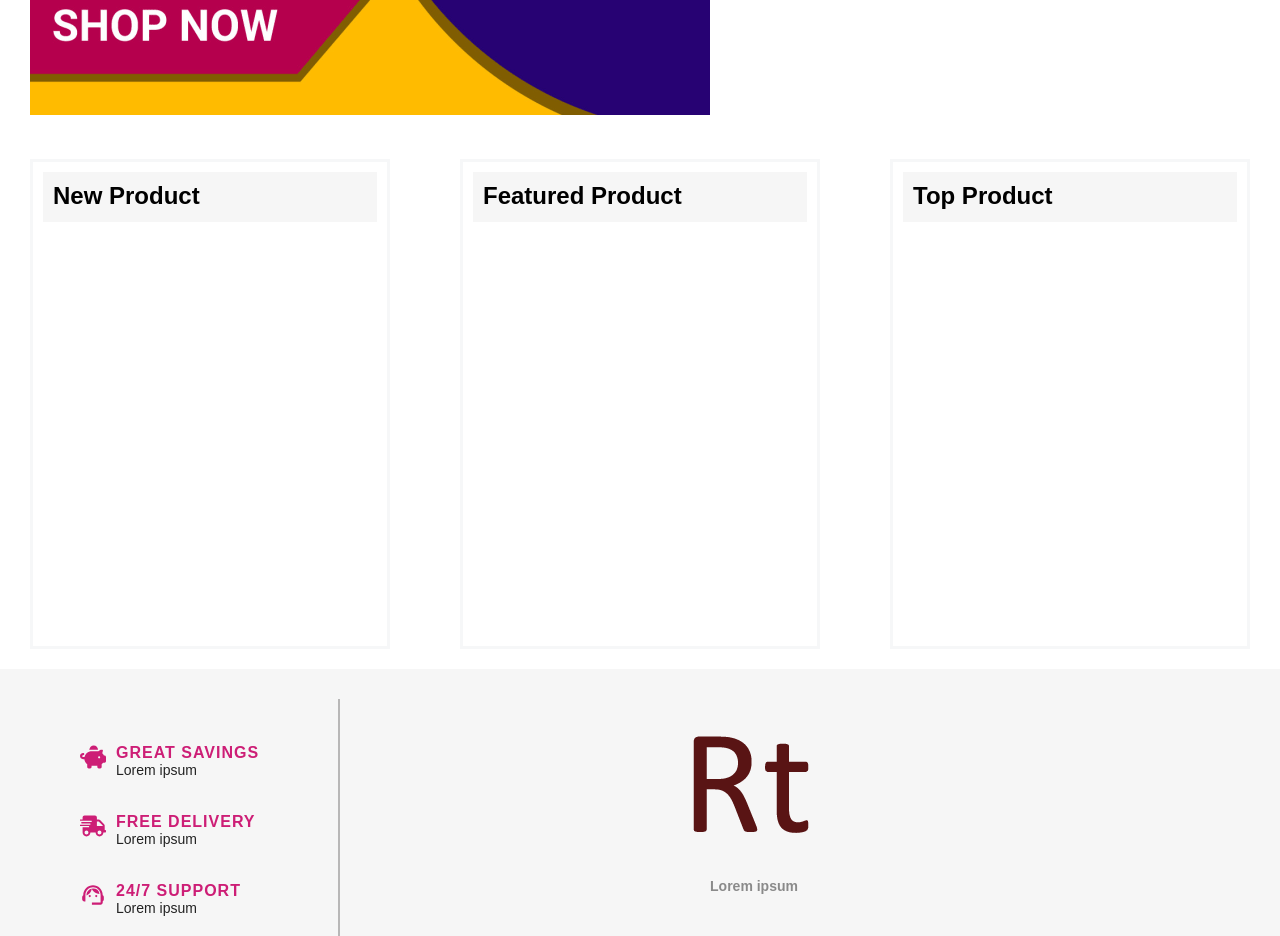
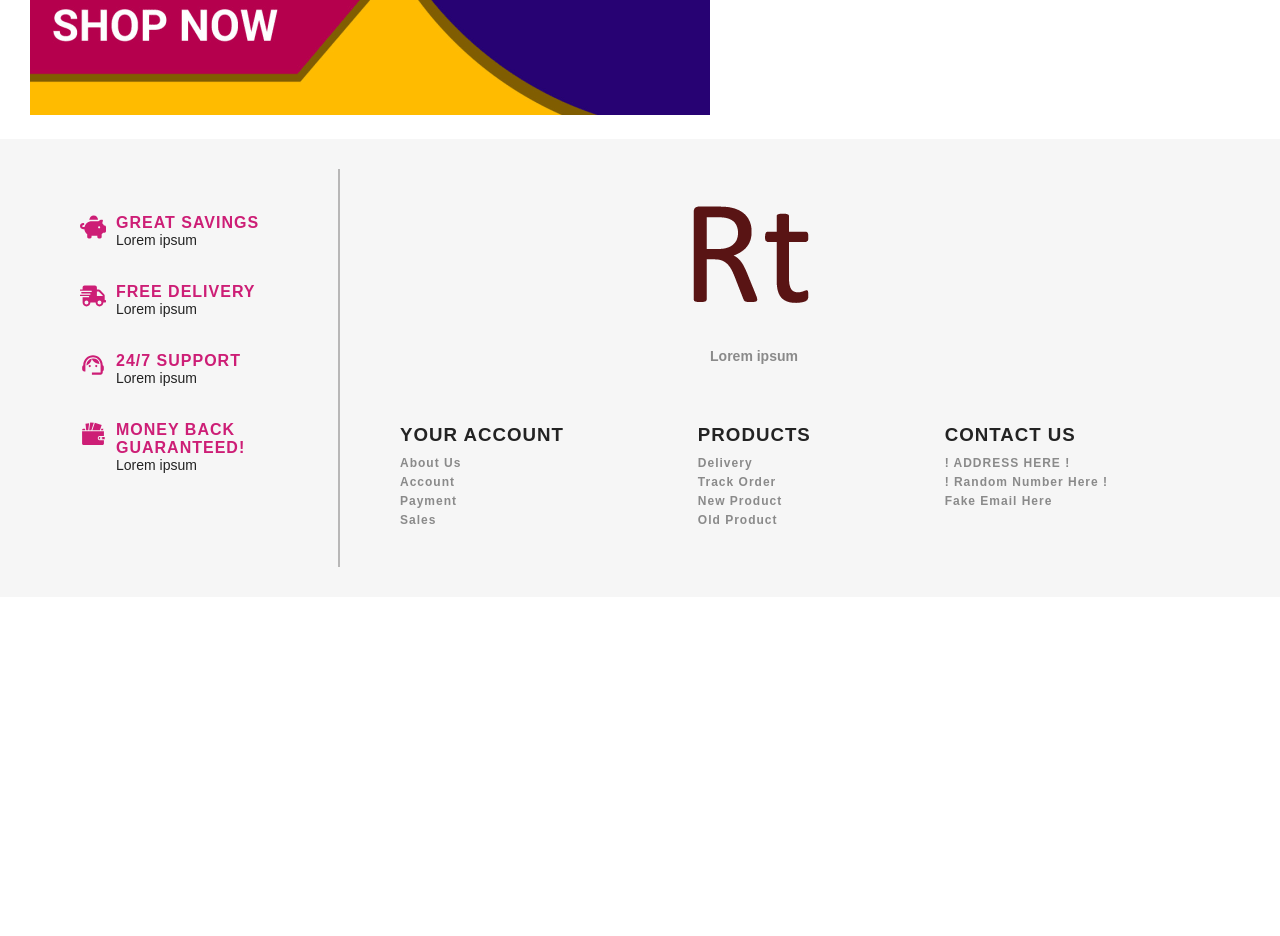
Before and after one commit to ozzzxyn/CPSC362-rthreads, a React (Create React App) app: page / in a window 1280 px wide. Shown: the part 4040-4976 px from the top of the page. After the commit the page ends 4637 px from the top, so only its background shows below. Built offline with nearby package versions, Linux system fonts and the light colour scheme.

Commit message:
Home Changes

```diff
--- a/src/comp/home.js
+++ b/src/comp/home.js
@@ -187,94 +187,6 @@ const Home = ({addtocart}) => {
                 </div>
             </div>
         </div>
-        <div className='product_type'>
-            <div className='container'>
-                <div className='box'>
-                    <div className='header'>
-                        <h2>New Product</h2>
-                    </div>
-                    {
-                        newProduct.map((curElm) =>
-                        {
-                            return(
-                                <>
-                                <div className='productbox'>
-                                    <div className='img-box'>
-                                        <img src={curElm.image} alt=''></img>
-                                    </div>
-                                    <div className='detail'>
-                                        <h3>{curElm.Name}</h3>
-                                        <p>$ {curElm.price}</p>
-                                        <div className='icon'>
-                                            <button><FaRegEye /></button>
-                                            <button><FaHeart /></button>
-                                            <button><FaCartShopping /></button>
-                                        </div>
-                                    </div>
-                                </div>
-                                </>
-                            )
-                        })
-                    }
-                </div>
-                <div className='box'>
-                    <div className='header'>
-                        <h2>Featured Product</h2>
-                    </div>
-                    {
-                        featuredProduct.map((curElm) =>
-                        {
-                            return(
-                                <>
-                                <div className='productbox'>
-                                    <div className='img-box'>
-                                        <img src={curElm.image} alt=''></img>
-                                    </div>
-                                    <div className='detail'>
-                                        <h3>{curElm.Name}</h3>
-                                        <p>$ {curElm.price}</p>
-                                        <div className='icon'>
-                                            <button><FaRegEye /></button>
-                                            <button><FaHeart /></button>
-                                            <button><FaCartShopping /></button>
-                                        </div>
-                                    </div>
-                                </div>
-                                </>
-                            )
-                        })
-                    }
-                </div>
-                <div className='box'>
-                    <div className='header'>
-                        <h2>Top Product</h2>
-                    </div>
-                    {
-                        topProduct.map((curElm) =>
-                        {
-                            return(
-                                <>
-                                <div className='productbox'>
-                                    <div className='img-box'>
-                                        <img src={curElm.image} alt=''></img>
-                                    </div>
-                                    <div className='detail'>
-                                        <h3>{curElm.Name}</h3>
-                                        <p>$ {curElm.price}</p>
-                                        <div className='icon'>
-                                            <button><FaRegEye /></button>
-                                            <button><FaHeart /></button>
-                                            <button onClick={() => addtocart (curElm)}><FaCartShopping /></button>
-                                        </div>
-                                    </div>
-                                </div>
-                                </>
-                            )
-                        })
-                    }
-                </div>
-            </div>
-        </div>
     </div>
     </>
   )
```
